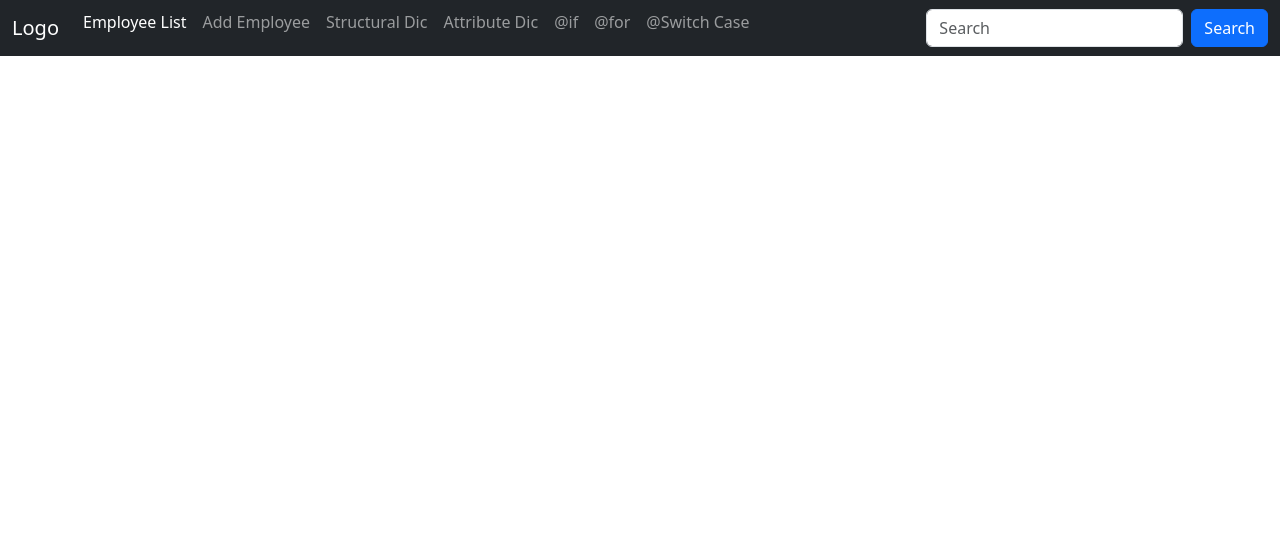
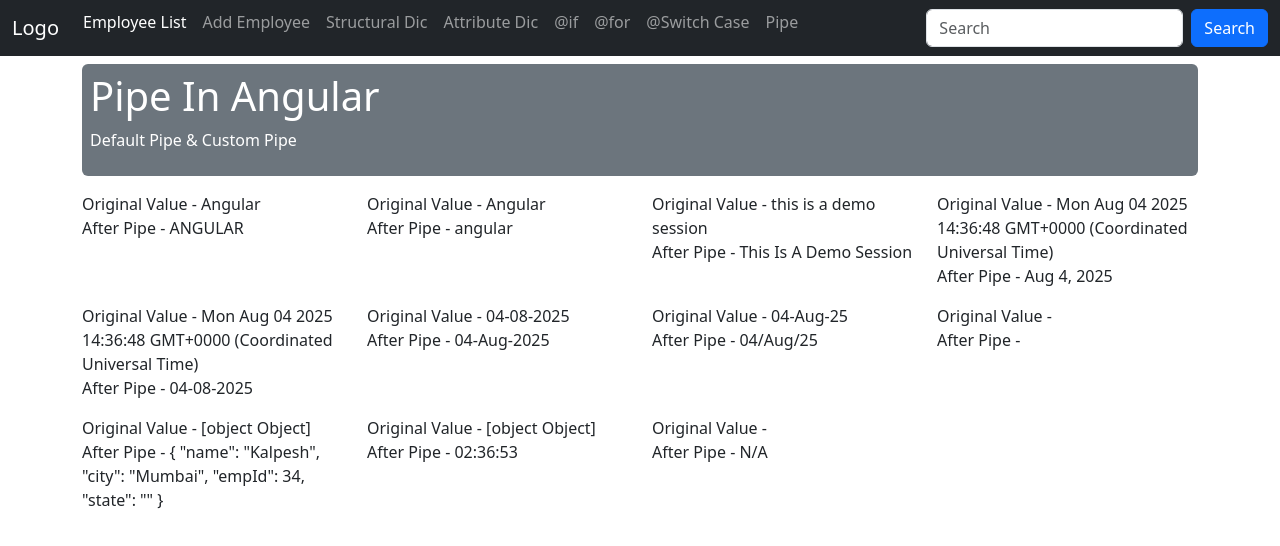
Before and after one commit to KalpeshBhatkar/Angular18_YT_Course_V2, an Angular app: page /pipe in a window 1280 px wide. Before the commit this address led to /. Shown: the top 546 px of the page. Built offline with nearby package versions, Linux system fonts and the light colour scheme.

Commit message:
Part 10 Default Pipe & Custom Pipe

```diff
--- a/src/app/app.component.html
+++ b/src/app/app.component.html
@@ -44,6 +44,9 @@
         <li class="nav-item" style="margin-top:-12px;">
           <a class="nav-link" routerLink="switch-case"><span>&#64;</span>Switch Case</a>
         </li>
+        <li class="nav-item" style="margin-top:-12px;">
+          <a class="nav-link" routerLink="pipe">Pipe</a>
+        </li>
       </ul>
       <form class="d-flex">
         <input class="form-control me-2" type="text" placeholder="Search">
--- a/src/app/app.routes.ts
+++ b/src/app/app.routes.ts
@@ -7,6 +7,7 @@ import { AttributeDirectiveComponent } from './components/directive/attribute-di
 import { IfelseComponent } from './components/controlFlow/ifelse/ifelse.component';
 import { ForComponent } from './components/controlFlow/for/for.component';
 import { SwitchComponent } from './components/controlFlow/switch/switch.component';
+import { PipeComponent } from './components/pipe/pipe.component';
 
 export const routes: Routes = [
     {
@@ -40,5 +41,9 @@ export const routes: Routes = [
     {
         path: 'switch-case',
         component: SwitchComponent
+    },
+    {
+        path: 'pipe',
+        component: PipeComponent
     }
 ];
--- /dev/null
+++ b/src/app/components/pipe/pipe.component.html
@@ -0,0 +1,67 @@
+<div class="mt-2 p-2 bg-secondary text-white rounded">
+    <h1>Pipe In Angular</h1>
+    <p>Default Pipe & Custom Pipe</p>
+</div>
+
+<div class="row pt-3">
+    <div class="col-md-3">
+        Original Value - {{firstName1}}
+        <br/>
+        After Pipe - {{firstName1 | uppercase }}
+    </div>
+    <div class="col-md-3">
+        Original Value - {{firstName1}}
+        <br/>
+        After Pipe - {{firstName1 | lowercase }}
+    </div>
+    <div class="col-md-3">
+        Original Value - {{firstName2}}
+        <br/>
+        After Pipe - {{firstName2 | titlecase }}
+    </div>
+    <div class="col-md-3">
+        Original Value - {{currentDate}}
+        <br/>
+        After Pipe - {{currentDate | date}}
+    </div>
+</div>
+<div class="row pt-3">
+    <div class="col-md-3">
+        Original Value - {{currentDate}}
+        <br/>
+        After Pipe - {{currentDate | date:'dd-MM-yyyy'}}
+    </div>
+    <div class="col-md-3">
+        Original Value - {{currentDate | date:'dd-MM-yyyy'}}
+        <br/>
+        After Pipe - {{currentDate | date:'dd-MMM-yyyy'}}
+    </div>
+    <div class="col-md-3">
+        Original Value - {{currentDate | date:'dd-MMM-yy'}}
+        <br/>
+        After Pipe - {{currentDate | date:'dd/MMM/yy'}}
+    </div>
+    <div class="col-md-3">
+        Original Value -
+        <br/>
+        After Pipe -
+    </div>
+</div>
+
+<div class="row pt-3">
+    <div class="col-md-3">
+        Original Value - {{student}}
+        <br/>
+        After Pipe - {{student | json}}
+    </div>
+    <div class="col-md-3">
+        Original Value - {{currentTime}}
+        <br/>
+        After Pipe - {{currentTime | async | date: 'hh:mm:ss'}}
+    </div>
+    <div class="col-md-3">
+        Original Value - {{student.state}}
+        <br/>
+        After Pipe - {{student.state | na}}
+    </div>
+</div>
--- /dev/null
+++ b/src/app/components/pipe/pipe.component.ts
@@ -0,0 +1,31 @@
+import { AsyncPipe, DatePipe, JsonPipe, LowerCasePipe, TitleCasePipe, UpperCasePipe } from '@angular/common';
+import { Component } from '@angular/core';
+import { interval,  Observable, map } from 'rxjs';
+import { NaPipe } from '../../pipes/na.pipe';
+
+@Component({
+  selector: 'app-pipe',
+  imports: [UpperCasePipe,LowerCasePipe,TitleCasePipe,DatePipe,JsonPipe,AsyncPipe,NaPipe],
+  templateUrl: './pipe.component.html',
+  styleUrl: './pipe.component.css'
+})
+export class PipeComponent {
+
+  firstName1: string = "Angular";
+  firstName2: string = "this is a demo session";
+
+  currentDate: Date = new Date();
+
+  currentTime: Observable<Date> = new Observable<Date>;
+
+  student: any = {
+    name:'Kalpesh',
+    city:'Mumbai',
+    empId:34,
+    state:''
+  }
+
+  constructor(){
+      this.currentTime = interval(1000).pipe(map(() => new Date()));
+  }
+}
--- /dev/null
+++ b/src/app/pipes/na.pipe.ts
@@ -0,0 +1,21 @@
+import { Pipe, PipeTransform } from '@angular/core';
+
+@Pipe({
+  name: 'na'
+})
+export class NaPipe implements PipeTransform {
+
+  transform(value: unknown, ...args: unknown[]): unknown {
+
+    if(value !== null && value !== undefined && value !== '')
+    {
+      return value
+
+    }
+    else{
+    return 'N/A'
+    }
+    return null;
+  }
+
+}
```
Also changed, not shown: src/app/components/pipe/pipe.component.css (added), 2 other files (tests, documents, lock files or other folders).
